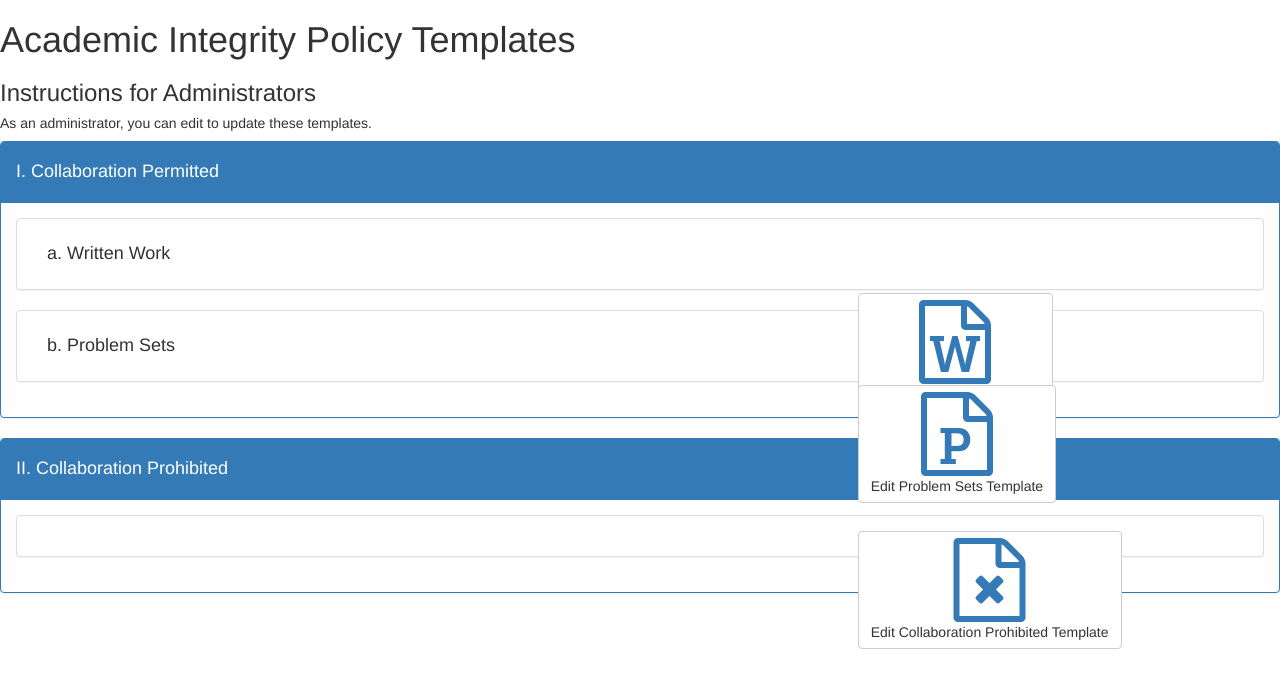
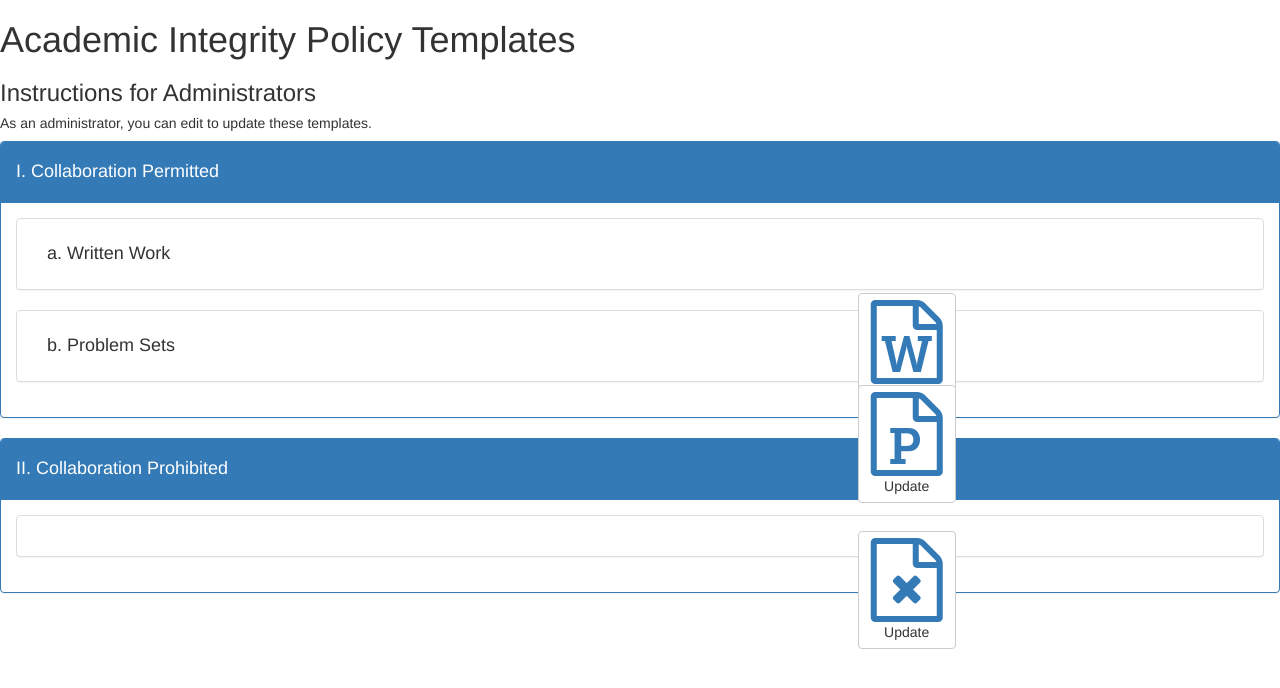
Before and after one commit to Harvard-ATG/academic_integrity_tool_v2, a Django app: template templates/admin_level_template_list.html in a window 1280 px wide. Shown: the top 688 px of the page. Run offline with Django 3.2, Linux system fonts and the light colour scheme; the template is opened without the code that fills it, so the values that code supplies are empty; parts of the project's set-up code (start-up, migrations or seed data) failed here and were passed over; some libraries are stand-ins or nearby versions.

Commit message:
Change button names

```diff
--- a/templates/admin_level_template_list.html
+++ b/templates/admin_level_template_list.html
@@ -59,7 +59,7 @@
                                             <button value="Choose Written Work Template" class="btn btn-default btn-md" type="submit" name="commit">
                                                 <i class="fa fa-file-word-o" style="font-size: 6em; color: rgb(51, 122, 183);"></i>
                                                 <br>
-                                                Edit Written Work Template
+                                                Update
                                             </button>
                                         </span>
                                     </div>
@@ -83,7 +83,7 @@
                                             <button value="Choose Problem Sets Template" class="btn btn-default btn-md" type="submit" name="commit">
                                                 <i class="fa fa-file-powerpoint-o" style="font-size: 6em; color: rgb(51, 122, 183);"></i>
                                                 <br>
-                                                Edit Problem Sets Template
+                                                Update
                                             </button>
                                         </span>
                                     </div>
@@ -122,7 +122,7 @@
                                                         <i class="fa fa-times" style="position: absolute; font-size: .75em; color: rgb(51, 122, 183); margin-left: -1.25em; margin-top: .70em;"></i>
                                                     </span>
                                                 </div>
-                                                Edit Collaboration Prohibited Template
+                                                Update
                                             </button>
                                         </span>
                                     </div>
```
